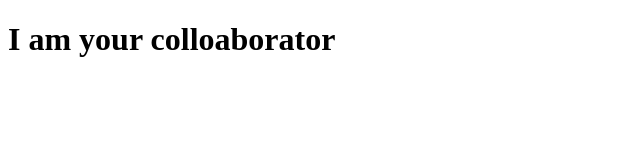
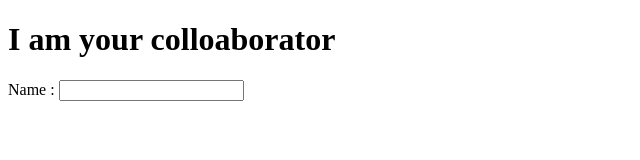
Before and after one commit to Codingguru1965/collab1, a plain HTML site: page index.html in a window 1280 px wide. Shown: the whole page, without its empty margins (0-640 px from the left). Drawn offline with Linux system fonts and the light colour scheme.

Commit message:
Second commit

```diff
--- a/index.html
+++ b/index.html
@@ -7,5 +7,9 @@
 </head>
 <body>
     <h1>I am your colloaborator</h1>
+    <form action="">
+        <label for="">Name : </label>
+        <input type="text" name="" id="">
+    </form>
 </body>
 </html>
```
